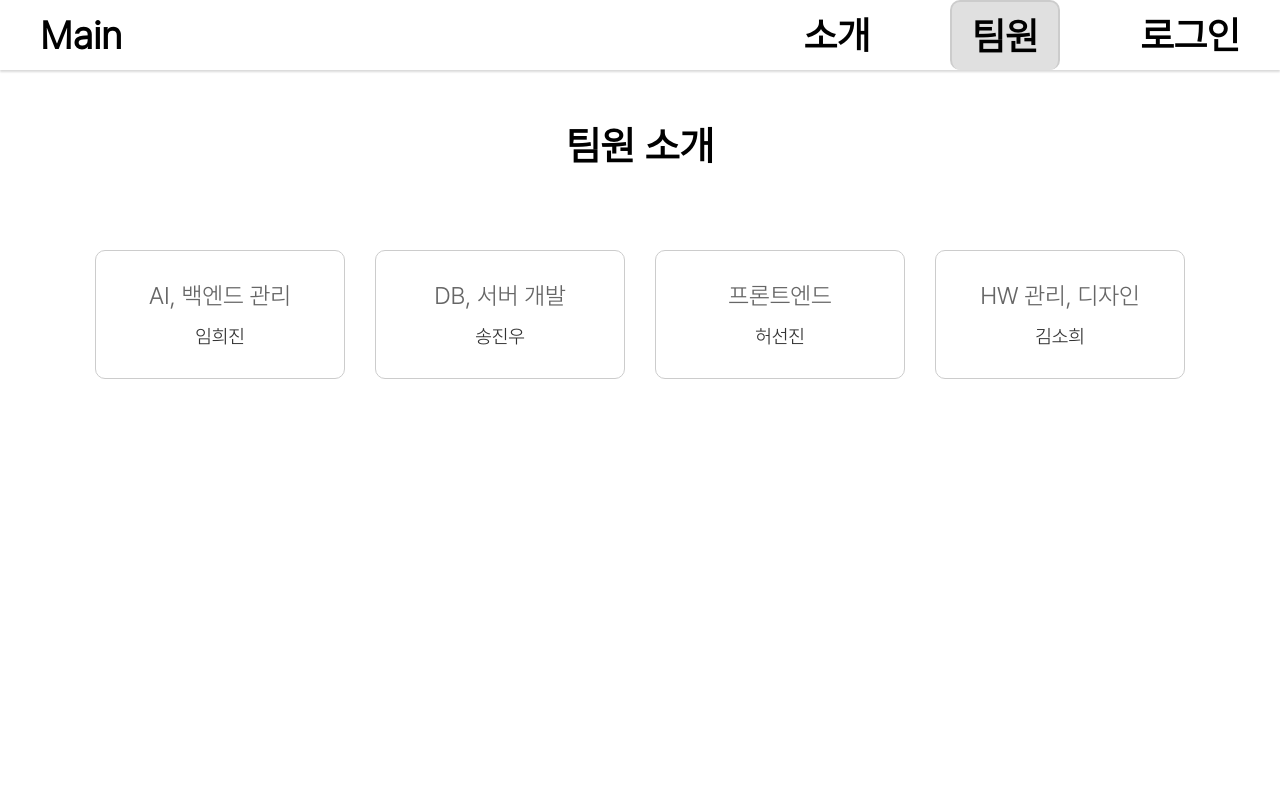
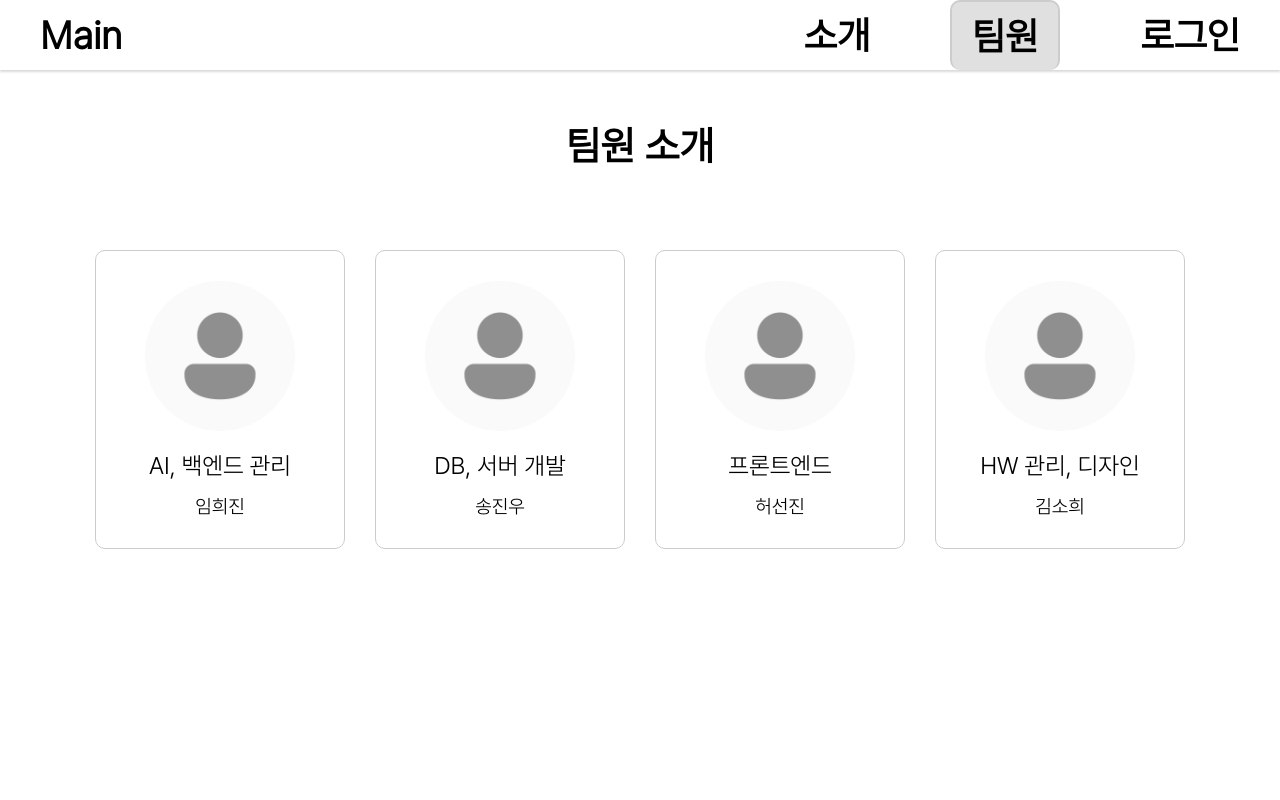
Before and after one commit to HeoSeonJin0504/CapstoneDesign, a React (Vite) app: page /team in a window 1280 px wide. Shown: the top 800 px of the page. Built offline with nearby package versions, Linux system fonts and the light colour scheme.

Commit message:
팀 페이지 수정(사진 추가), 실습하기 페이지 API 코드 수정

```diff
--- a/src/pages/GetStarted.tsx
+++ b/src/pages/GetStarted.tsx
@@ -82,24 +82,24 @@ const GetStarted = () => {
 
   const handleAnalyzeClick = async () => {
     if (!selectedImage) {
-      alert('이미지를 먼저 업로드 해주세요.');
+      alert("이미지를 먼저 업로드 해주세요.");
       return;
     }
 
     const formData = new FormData();
-    formData.append('file', selectedImage as Blob);
+    formData.append("file", selectedImage as Blob);
 
     try {
-      const response = await fetch('http://localhost:8000/image-upload', {
-        method: 'POST',
+      const response = await fetch("http://localhost:8000/image-upload", {
+        method: "POST",
         body: formData,
       });
       const result = await response.json();
-      console.log('Response data:', result);
-      alert(result);
+      console.log(result.filename, result.story_name, result.story_content);
+      alert(result.filename + " / " + result.story_name + " / " + result.story_content);
     } catch (error) {
-      console.error('Error:', error);
-      alert('이미지 분석에 실패했습니다.');
+      console.error("Error:", error);
+      alert("이미지 분석에 실패했습니다.");
     }
   };
 
@@ -120,9 +120,7 @@ const GetStarted = () => {
           accept="image/*"
           onChange={handleFileChange}
         />
-        <Button onClick={handleAnalyzeClick}>
-          분석 시작
-        </Button>
+        <Button onClick={handleAnalyzeClick}>분석 시작</Button>
       </ButtonContainer>
     </Container>
   );
--- a/src/pages/Team.tsx
+++ b/src/pages/Team.tsx
@@ -1,47 +1,53 @@
 import styled from "styled-components";
+import user from "../photos/user.png";
 
 const Container = styled.div`
   display: flex;
   flex-direction: column;
   align-items: center;
   margin-top: 50px;
-
-  min-height: 100vh; /* 최소 높이 설정, 푸터 고정 */
+  min-height: 100vh;
 `;
 
 const Title = styled.h1`
-  margin-bottom: 30px;
-  font-size: 2.5em; /* 제목 크기 증가 */
+  margin-bottom: 80px;
+  font-size: 2.5em;
 `;
 
 const TeamContainer = styled.div`
   display: flex;
   flex-wrap: wrap;
-  margin-top: 50px;
-  justify-content: center;
-  gap: 30px; /* 간격 증가 */
+  //justify-content: center;
+  gap: 30px;
 `;
 
 const MemberCard = styled.div`
   display: flex;
   flex-direction: column;
   align-items: center;
-  padding: 30px; /* 패딩 증가 */
+  padding: 30px;
   border: 1px solid #ccc;
   border-radius: 10px;
-  width: 250px; /* 카드 너비 증가 */
+  width: 250px;
   text-align: center;
 `;
 
+const MemberImage = styled.img`
+  width: 150px;
+  height: 150px;
+  border-radius: 50%;
+  margin-bottom: 20px;
+`;
+
 const MemberRole = styled.p`
-  margin-bottom: 15px; /* 마진 증가 */
-  font-size: 1.5em; /* 글꼴 크기 증가 */
-  color: #666;
+  margin-bottom: 15px;
+  font-size: 1.5em;
+  color: black;
 `;
 
 const MemberDescription = styled.p`
-  font-size: 1.2em; /* 글꼴 크기 증가 */
-  color: #333;
+  font-size: 1.2em;
+  color: black;
 `;
 
 const Team = () => {
@@ -49,18 +55,22 @@ const Team = () => {
     {
       role: "AI, 백엔드 관리",
       description: "임희진",
+      image: user,
     },
     {
       role: "DB, 서버 개발",
       description: "송진우",
+      image: user,
     },
     {
       role: "프론트엔드",
       description: "허선진",
+      image: user,
     },
     {
       role: "HW 관리, 디자인",
       description: "김소희",
+      image: user,
     },
   ];
 
@@ -70,6 +80,7 @@ const Team = () => {
       <TeamContainer>
         {teamMembers.map((member, index) => (
           <MemberCard key={index}>
+            <MemberImage src={member.image} alt={member.description} />
             <MemberRole>{member.role}</MemberRole>
             <MemberDescription>{member.description}</MemberDescription>
           </MemberCard>
```
Also changed, not shown: src/photos/user.png (added).
